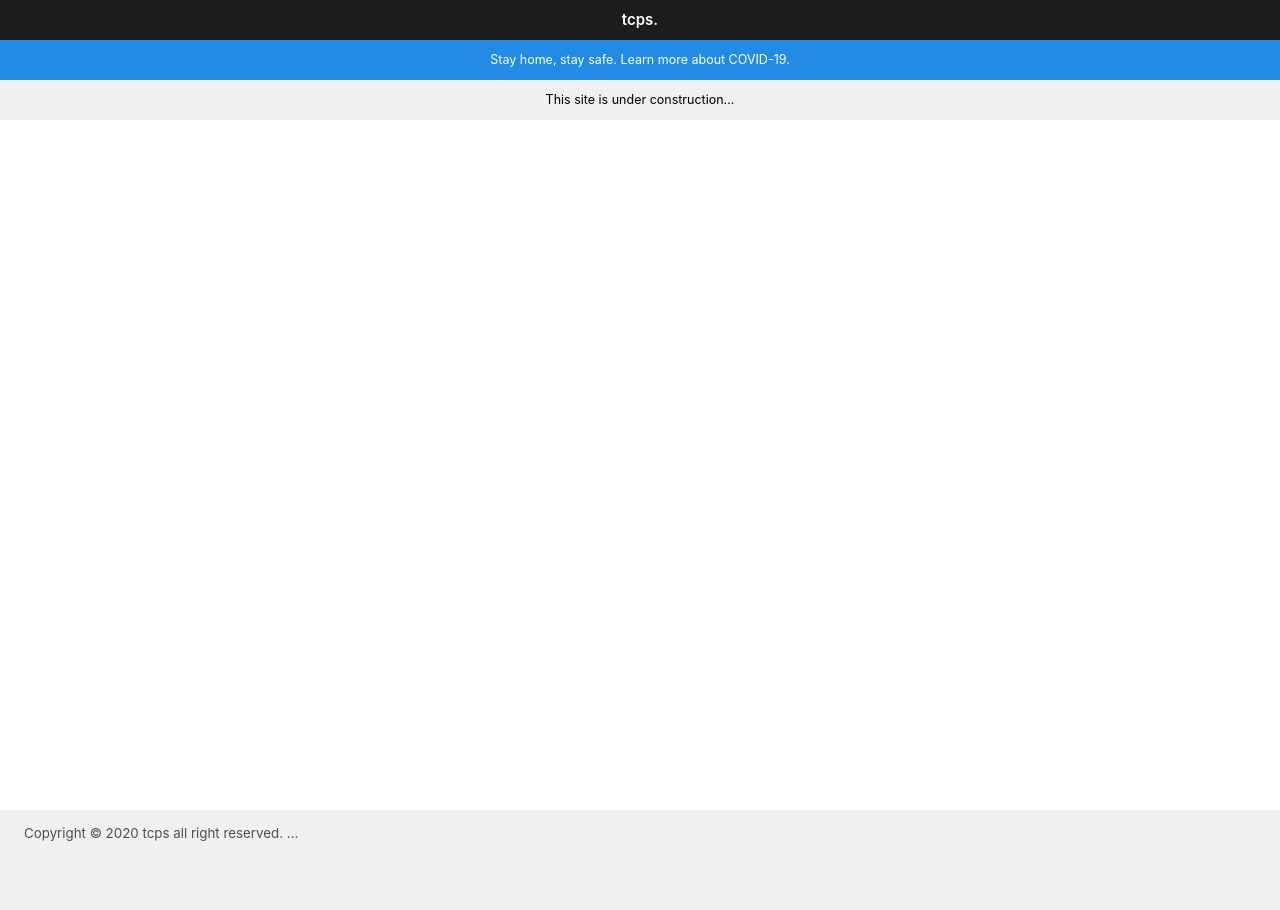
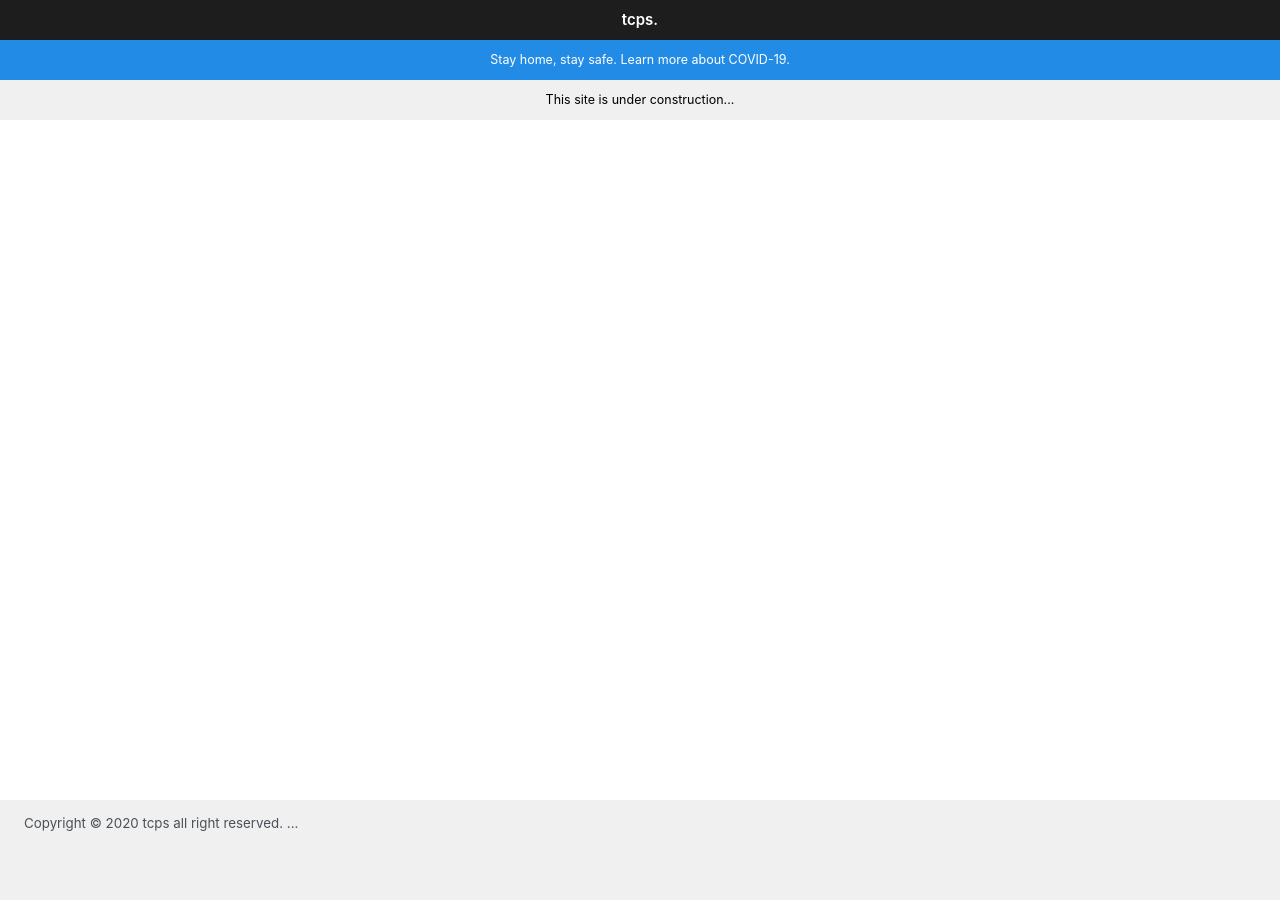
Before and after one commit to ttcps/ttcps.github.io, a Jekyll site: the page built from index.html, in a window 1280 px wide. Built offline with Jekyll 4.4.1, drawn with Linux system fonts in a browser that asks for light colours.

Commit message:
Update _base.scss

```diff
--- a/_sass/_base.scss
+++ b/_sass/_base.scss
@@ -17,13 +17,6 @@ body {
       -ms-text-size-adjust: 100%;
 }
 
-main{
-  margin-top: 10px;
-}
-
-main :first-child{
-  margin-top: 0px;
-}
 // No `:visited` state is required by default (browsers will use `a`)
 a {
   color: var(--link-color);
```
